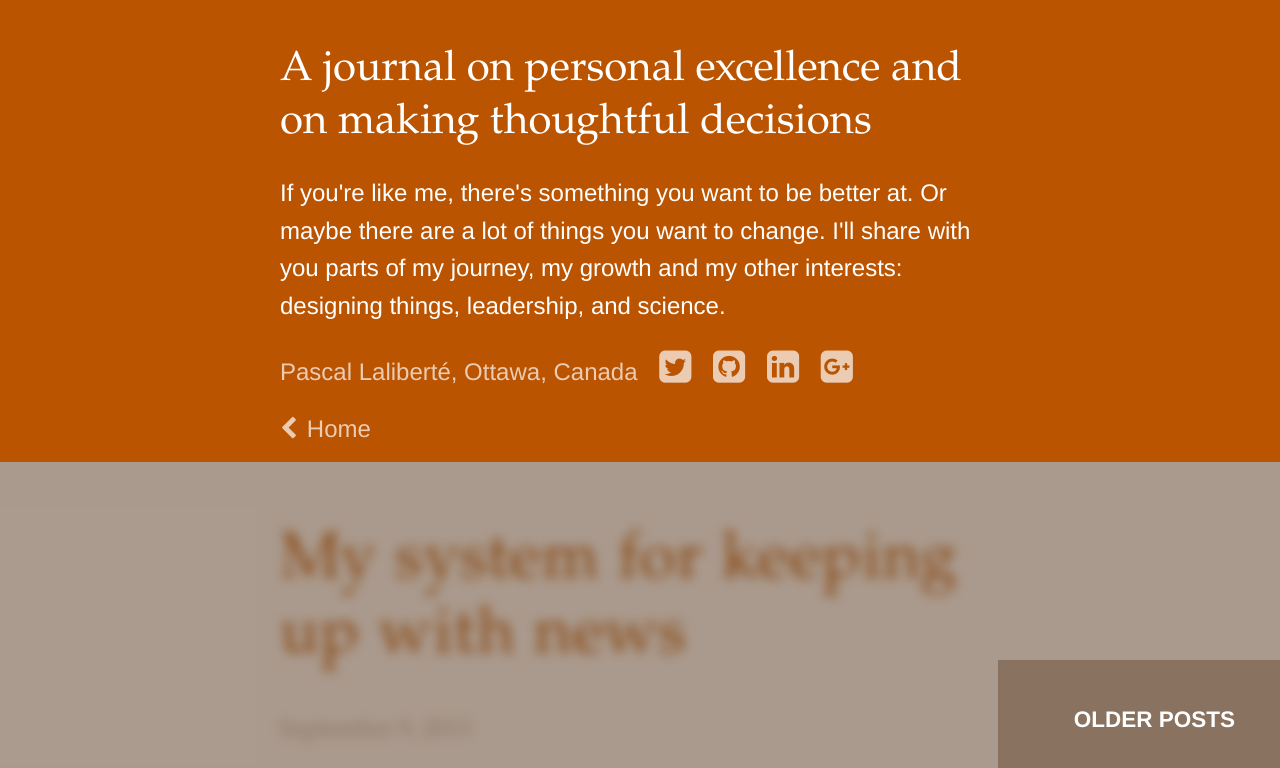
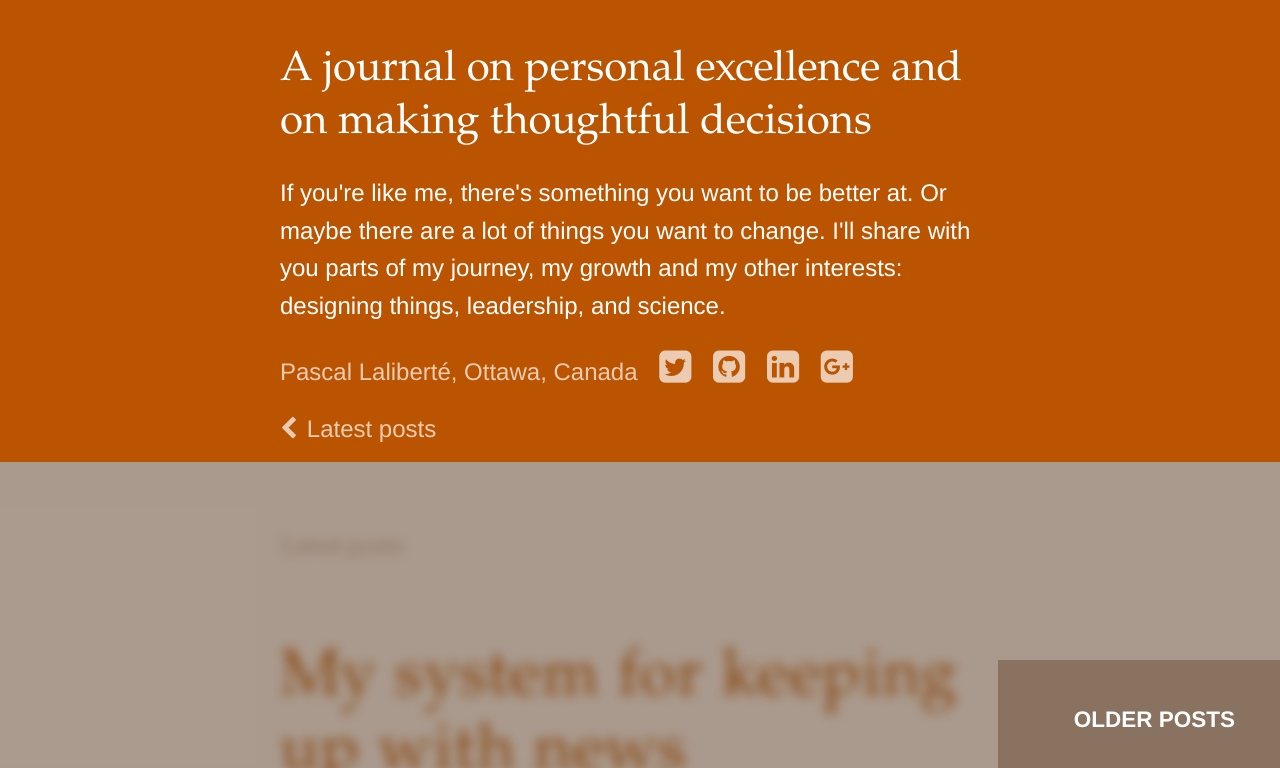
Before and after one commit to pascallaliberte/by.pascallaliberte.me, a Jekyll site: the page built from index.html, in a window 1280 px wide, cut to the strip 0-768 px from the top of the page. Built offline with Jekyll 4.4.1, drawn with Linux system fonts in a browser that asks for light colours; nearby versions of some CDN libraries; the list of posts is cut into pages by our own code.

Commit message:
Added blog-nav-pagination-summary at top of index pages - Changed Home links to "Latest posts" - Titled the home page "Latest posts" - Titled the subsequent index pages "Posts x - y of z"

```diff
--- a/_includes/about.html
+++ b/_includes/about.html
@@ -33,7 +33,7 @@
     <div class="about-links">
       {% if page.key == null or page.key != "is-home" or paginator.page > 1 %}
       <a class="about-links-home" href="{{ site.baseurl}}/" rel="home">
-        <i class="fa fa-chevron-left"></i> Home
+        <i class="fa fa-chevron-left"></i> Latest posts
       </a>
       {% endif %}
     </div>
--- /dev/null
+++ b/_includes/blog-nav-pagination-summary.html
@@ -0,0 +1,23 @@
+<div class="blog-nav-pagination-summary">
+{% if paginator.page == 1 %}
+  <h2 class="blog-nav-pagination-summary-page-indicator">
+    Latest posts
+  </h2>
+{% else %}
+  <h2 class="blog-nav-pagination-summary-page-indicator">
+
+    Posts {{ paginator.page | minus: 1 | times: paginator.per_page | plus: 1 }}
+
+    -
+    {% assign post_number_of_last_on_page = paginator.page | times: paginator.per_page %}
+    {% if post_number_of_last_on_page < paginator.total_posts %}
+      {{ post_number_of_last_on_page }}
+    {% else %}
+      {{ paginator.total_posts }}
+    {% endif %}
+
+    of
+    {{ paginator.total_posts }}
+  </h2>
+{% endif %}
+</div>
--- a/_includes/blog-nav-pagination.html
+++ b/_includes/blog-nav-pagination.html
@@ -6,7 +6,7 @@
       <h3 class="blog-nav-label">Newer posts</h3>
     {% else %}
     <a href="{{ site.baseurl}}/" class="blog-nav-previous">
-      <h3 class="blog-nav-label">Home</h3>
+      <h3 class="blog-nav-label">Latest posts</h3>
     {% endif %}
     </a>
     {% endif %}
--- a/_layouts/home.html
+++ b/_layouts/home.html
@@ -9,6 +9,8 @@
   {% include intro.html %}
 {% endif %}
 
+{% include blog-nav-pagination-summary.html %}
+
 {{ content }}
 
 {% if paginator.page > 1 %}
--- a/a/css/screen.css
+++ b/a/css/screen.css
@@ -426,7 +426,7 @@
 }
 
 /* line 5, ../sass/layouts/post.sass */
-.post, .intro, .about-details, .copyright {
+.post, .intro, .about-details, .site-details, .blog-nav-pagination-summary {
   max-width: 30em;
   margin: 0 auto;
   padding: 0 1em;
@@ -494,13 +494,13 @@
   }
 }
 
-/* line 46, ../sass/layouts/post.sass */
-.is-top.is-not-touch.is-not-home .post {
+/* line 47, ../sass/layouts/post.sass */
+.is-top.is-not-touch.is-not-home .post, .is-top.is-not-touch.is-not-home .blog-nav-pagination-summary {
   filter: blur(6px);
   -webkit-filter: blur(6px);
 }
 
-/* line 50, ../sass/layouts/post.sass */
+/* line 51, ../sass/layouts/post.sass */
 .post h2 {
   font-size: 22px;
   font-size: 2.2rem;
@@ -516,7 +516,7 @@
   font-style: normal;
 }
 
-/* line 60, ../sass/layouts/post.sass */
+/* line 61, ../sass/layouts/post.sass */
 .post p {
   text-indent: 0em;
   margin-top: 0;
@@ -527,7 +527,7 @@
   font-style: normal;
 }
 
-/* line 68, ../sass/layouts/post.sass */
+/* line 69, ../sass/layouts/post.sass */
 .post-details > p:first-of-type {
   text-indent: 0;
   font-size: 20px;
@@ -541,7 +541,7 @@
   font-style: normal;
 }
 @media (min-width: 512px) and (min-height: 25em) {
-  /* line 68, ../sass/layouts/post.sass */
+  /* line 69, ../sass/layouts/post.sass */
   .post-details > p:first-of-type {
     line-height: 36px;
     line-height: 3.6rem;
@@ -550,7 +550,7 @@
   }
 }
 
-/* line 80, ../sass/layouts/post.sass */
+/* line 81, ../sass/layouts/post.sass */
 .post blockquote {
   margin-bottom: 25px;
   margin-bottom: 2.5rem;
@@ -567,7 +567,7 @@
   font-style: italic;
 }
 
-/* line 90, ../sass/layouts/post.sass */
+/* line 91, ../sass/layouts/post.sass */
 .post blockquote p {
   font-size: 1em;
   font-family: inherit;
@@ -575,60 +575,60 @@
   font-style: inherit;
 }
 
-/* line 96, ../sass/layouts/post.sass */
+/* line 97, ../sass/layouts/post.sass */
 .post p.meta {
   font-family: adelle, "Palatino Linotype", "Charcoal", "Georgia", serif;
   color: #bcafa5;
 }
 
-/* line 100, ../sass/layouts/post.sass */
+/* line 101, ../sass/layouts/post.sass */
 .post img {
   max-width: 100%;
   display: block;
   margin: 0 auto;
 }
 
-/* line 105, ../sass/layouts/post.sass */
+/* line 106, ../sass/layouts/post.sass */
 .post-quote {
   margin-top: 70px;
   margin-top: 7rem;
 }
 
-/* line 108, ../sass/layouts/post.sass */
+/* line 109, ../sass/layouts/post.sass */
 .post-quote blockquote {
   margin-left: 0;
   margin-right: 0;
 }
 
-/* line 112, ../sass/layouts/post.sass */
+/* line 113, ../sass/layouts/post.sass */
 .post-quote-source p {
   margin: 0;
 }
 
-/* line 115, ../sass/layouts/post.sass */
+/* line 116, ../sass/layouts/post.sass */
 .post-quote-dash {
   color: #bcafa5;
 }
 
-/* line 118, ../sass/layouts/post.sass */
+/* line 119, ../sass/layouts/post.sass */
 .post-quote .meta {
   margin-top: 16px;
   margin-top: 1.6rem;
 }
 
-/* line 121, ../sass/layouts/post.sass */
+/* line 122, ../sass/layouts/post.sass */
 .post-meta-separator {
   padding: 0 5px;
   padding: 0 0.5rem;
 }
 
-/* line 124, ../sass/layouts/post.sass */
+/* line 125, ../sass/layouts/post.sass */
 .post-permalink {
   color: #bcafa5;
   text-decoration: none;
 }
 
-/* line 128, ../sass/layouts/post.sass */
+/* line 129, ../sass/layouts/post.sass */
 .post-permalink-icon {
   font-size: 14px;
   font-size: 1.4rem;
@@ -636,12 +636,12 @@
   padding-left: 0.5rem;
 }
 
-/* line 132, ../sass/layouts/post.sass */
+/* line 133, ../sass/layouts/post.sass */
 .post-permalink:hover {
   color: #bb5400;
 }
 
-/* line 135, ../sass/layouts/post.sass */
+/* line 136, ../sass/layouts/post.sass */
 .post .post-link-title, .is-post .post .post-link-title {
   font-size: 28px;
   font-size: 2.8rem;
@@ -649,7 +649,7 @@
   line-height: 3.2rem;
 }
 
-/* line 139, ../sass/layouts/post.sass */
+/* line 140, ../sass/layouts/post.sass */
 .post-link-icon {
   font-size: 16px;
   font-size: 1.6rem;
@@ -660,7 +660,7 @@
   vertical-align: middle;
 }
 
-/* line 145, ../sass/layouts/post.sass */
+/* line 146, ../sass/layouts/post.sass */
 .is-home .post {
   margin-top: 70px;
   margin-top: 7rem;
@@ -668,7 +668,7 @@
   margin-bottom: 7rem;
 }
 
-/* line 149, ../sass/layouts/post.sass */
+/* line 150, ../sass/layouts/post.sass */
 .is-home .post-separator {
   border: 0;
   height: 2px;
@@ -1128,6 +1128,23 @@
   }
 }
 
+/* line 142, ../sass/modules/blog-nav.sass */
+.blog-nav-pagination-summary {
+  font-family: adelle, "Palatino Linotype", "Charcoal", "Georgia", serif;
+  padding-top: 40px;
+  padding-top: 4rem;
+  color: #bcafa5;
+}
+
+/* line 147, ../sass/modules/blog-nav.sass */
+.blog-nav-pagination-summary-page-indicator {
+  font-size: 16px;
+  font-size: 1.6rem;
+  line-height: 25px;
+  line-height: 2.5rem;
+  font-weight: normal;
+}
+
 /* line 3, ../sass/modules/to-top.sass */
 .js .to-top {
   display: none;
```
Also changed, not shown: a/css/layouts/post.css (+24 -24 lines), a/css/modules/blog-nav.css (+17 -0 lines), a/sass/layouts/post.sass (+5 -4 lines), a/sass/modules/blog-nav.sass (+10 -0 lines).
